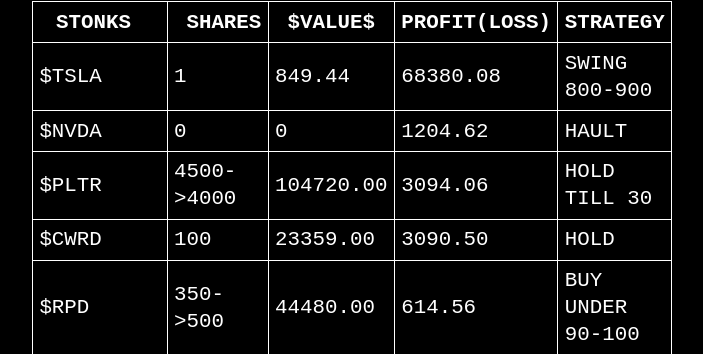
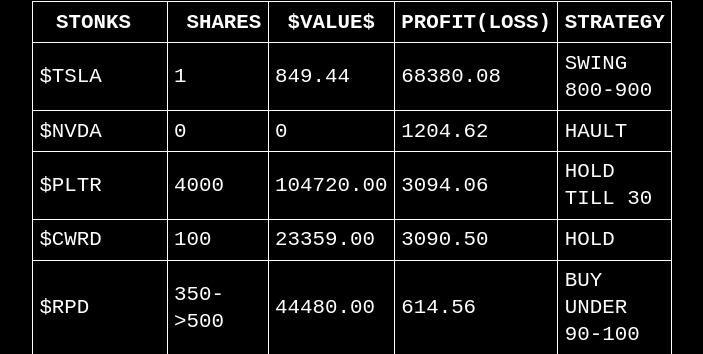
Before and after one commit to sanzomaldini/investlog, a Jekyll site: the page built from _posts/2021-01-05-2021.md, in a window 1280 px wide and 900 px high. Shown: the part 311-665 px from the top of the window, without its empty margins (288-991 px from the left). Built offline with Jekyll 4.4.1, drawn with Linux system fonts in a browser that asks for light colours.

Commit message:
Update 2021-01-05-2021.md

```diff
--- a/_posts/2021-01-05-2021.md
+++ b/_posts/2021-01-05-2021.md
@@ -12,9 +12,9 @@ title: Invest Log 2021
 |----|----|----|----|----|
 | $TSLA  | 1  | 849.44 | 68380.08 |SWING 800-900|
 | $NVDA  | 0  | 0 | 1204.62 |HAULT|
-| $PLTR  | 4500->4000  | 104720.00 | 3094.06 |HOLD TILL 30|
+| $PLTR  | 4000  | 104720.00 | 3094.06 |HOLD TILL 30|
 | $CWRD  | 100 | 23359.00 | 3090.50 |HOLD |
-| $RPD  | 350->500  | 44480.00 | 614.56 |BUY UNDER 90-100|
+| $RPD   | 350->500  | 44480.00 | 614.56 |BUY UNDER 90-100|
 | $MSFT  | 0  | 0 | 1220.95 |HAULT|
 | $GOOGL |  10 | 17374.30 |	20717.10 | BUY UNDER 1750|
 | $GOOG  |  0 | 0 |	4017.70 |HAULT|
```
